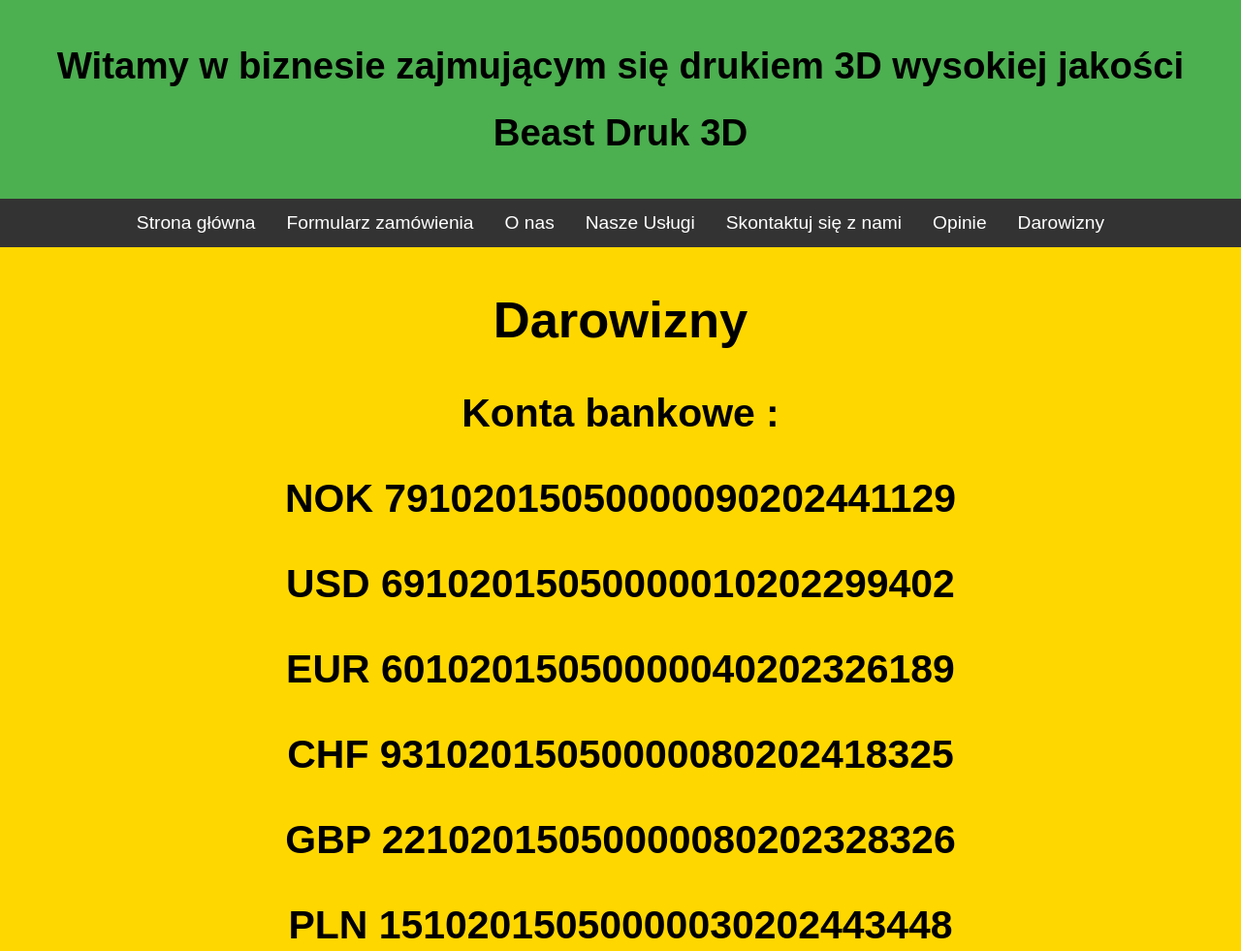
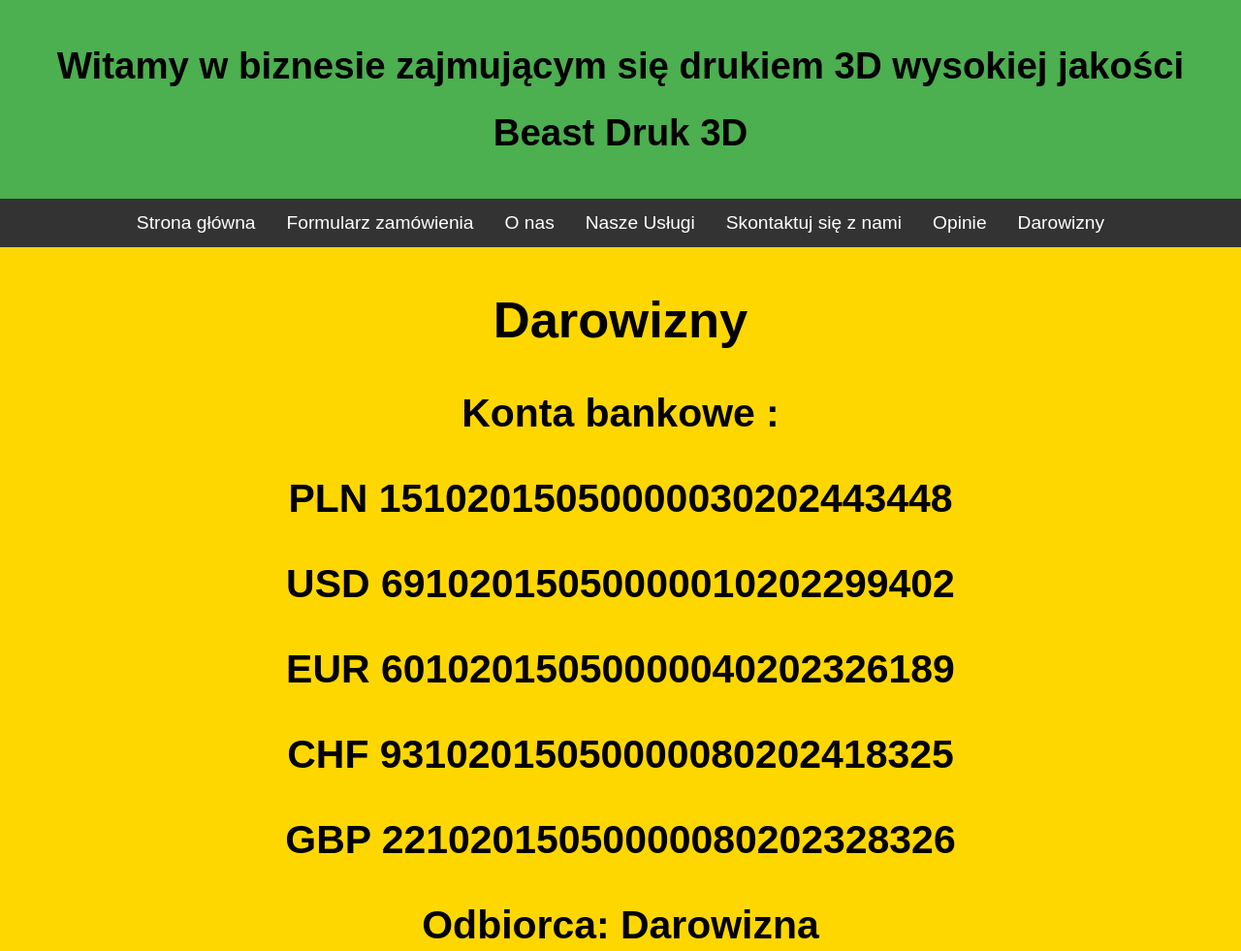
Before and after one commit to CompanyBeastDruk3D/MainPage, a plain HTML site: page Donations.html in a window 1280 px wide. Shown: the top 981 px of the page at 97% size. Drawn offline with Linux system fonts and the light colour scheme.

Commit message:
Update Donations.html
accountUpdates

```diff
--- a/Donations.html
+++ b/Donations.html
@@ -37,12 +37,11 @@
         <h2>Darowizny</h2>
         <div>
             <h3>Konta bankowe :</h3>
-            <h3>NOK 79102015050000090202441129</h3>
+            <h3>PLN 15102015050000030202443448</h3>
             <h3>USD 69102015050000010202299402</h3>
             <h3>EUR 60102015050000040202326189</h3>
             <h3>CHF 93102015050000080202418325</h3>
             <h3>GBP 22102015050000080202328326</h3>
-            <h3>PLN 15102015050000030202443448</h3>
             <h3>Odbiorca: Darowizna</h3>
         </div>
 
```
